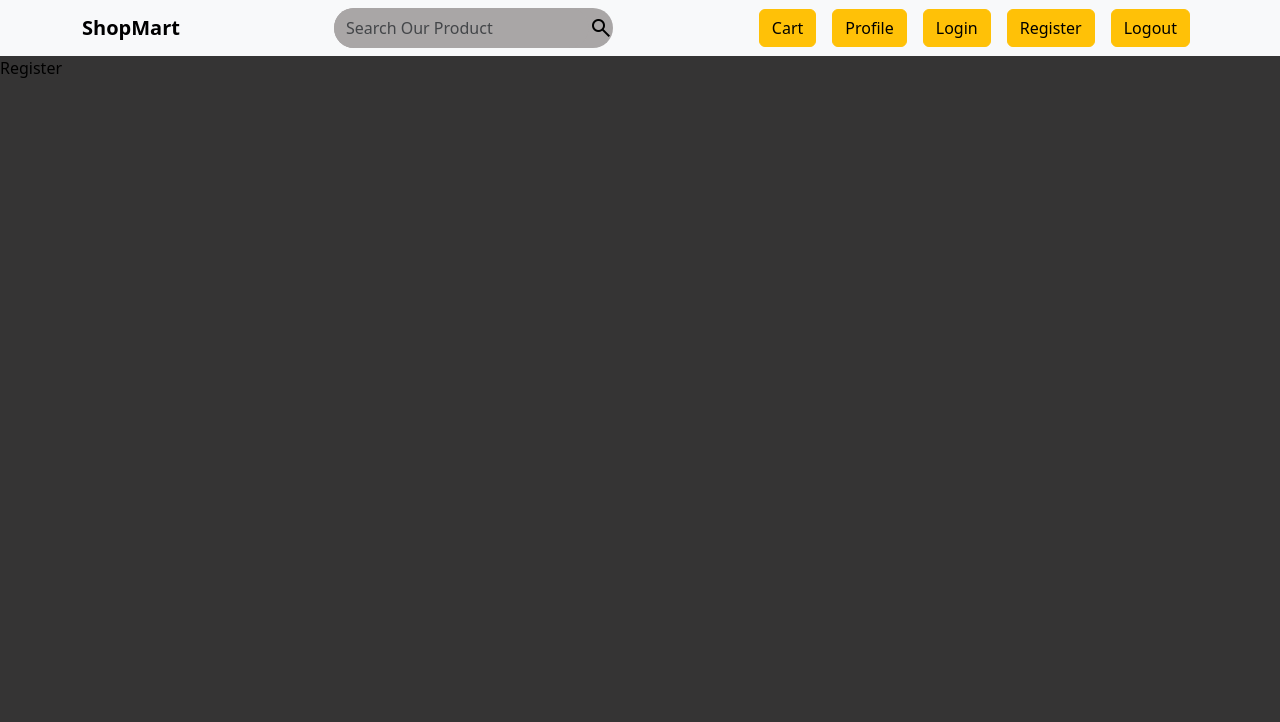
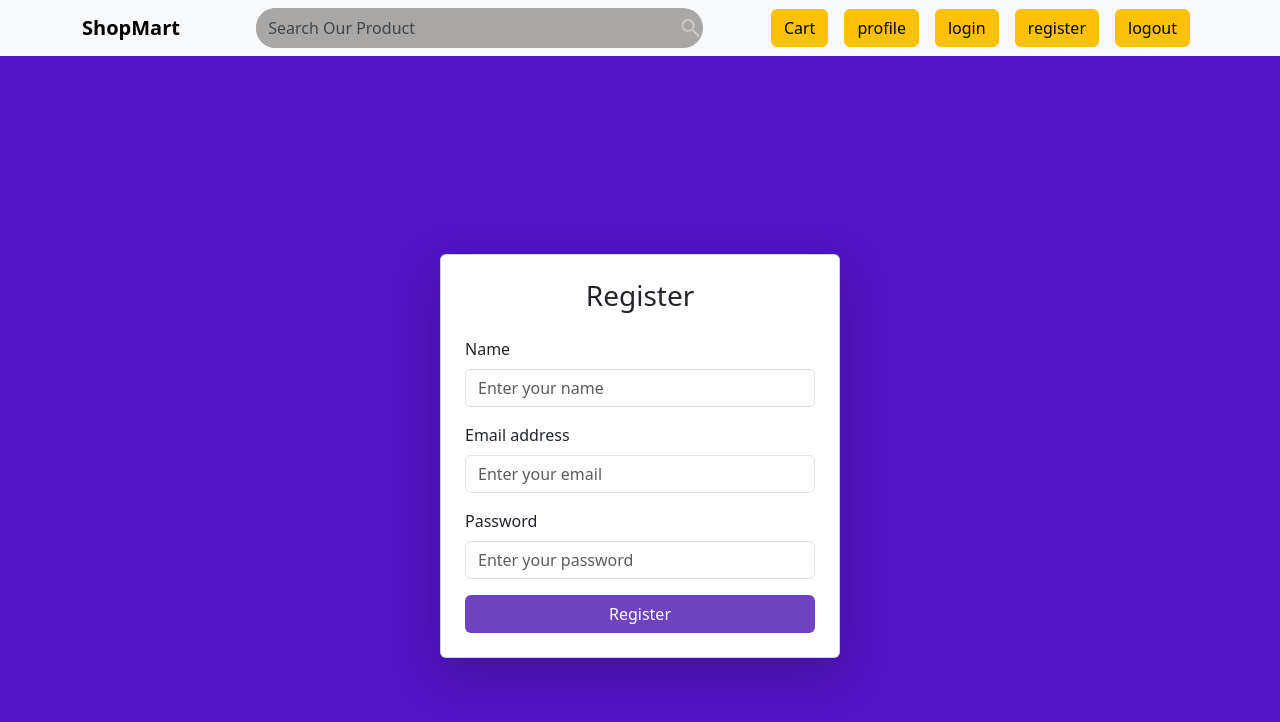
Before and after one commit to pratapsurya83084/mernStackproject, a React (Vite) app in the folder clientfront/ecom/: page /register in a window 1280 px wide. Shown: the top 722 px of the page. Built offline with nearby package versions, Linux system fonts and the light colour scheme; no server answers.

Commit message:
add api register /signup user

```diff
--- a/clientfront/ecom/package.json
+++ b/clientfront/ecom/package.json
@@ -15,7 +15,8 @@
     "font-awesome": "^4.7.0",
     "react": "^18.3.1",
     "react-dom": "^18.3.1",
-    "react-router-dom": "^7.0.2"
+    "react-router-dom": "^7.0.2",
+    "react-toastify": "^10.0.6"
   },
   "devDependencies": {
     "@eslint/js": "^9.15.0",
--- a/clientfront/ecom/src/App.jsx
+++ b/clientfront/ecom/src/App.jsx
@@ -17,10 +17,10 @@ function App() {
           <Route path="/" element={<ShowProducts />} />
 
           <Route path="/productDetailpage/:id" element={<SinglepageProd />} />
-          <Route path="/product/search/:searchTerm" element={<SearchProduct />} />
+          <Route path="/product/search/:Term" element={<SearchProduct />} />
+          <Route path="/login" element={<Login />} />
+          <Route path="/register" element={<Register />} />
 
-          <Route path="/register" element={<Register />} />
-          <Route path="/login" element={<Login />} />
 
         </Routes>
       </Router>
--- a/clientfront/ecom/src/component/Navbar.jsx
+++ b/clientfront/ecom/src/component/Navbar.jsx
@@ -9,7 +9,8 @@ const Navbar = () => {
   // Submit handler for form submission
   const SubmitHandler = (e) => {
     e.preventDefault();
-    if (searchTerm.trim()) { // Prevent submitting empty searches
+    if (searchTerm.trim()) {
+      // Prevent submitting empty searches
       navigate(`/product/search/${searchTerm}`);
     }
   };
@@ -49,11 +50,27 @@ const Navbar = () => {
 
           {/* Large Screen Buttons */}
           <div className="d-none d-lg-flex align-items-center">
-            <button className="btn btn-warning mx-2">Cart</button>
-            <button className="btn btn-warning mx-2">Profile</button>
-            <button className="btn btn-warning mx-2">Login</button>
-            <button className="btn btn-warning mx-2">Register</button>
-            <button className="btn btn-warning mx-2">Logout</button>
+            <Link to={"/cart"}>
+              {" "}
+              <button className="btn btn-warning mx-2">Cart</button>
+            </Link>
+            <Link to={"/profile"}>
+              {" "}
+              <button className="btn btn-warning mx-2">profile</button>
+            </Link>
+            <Link to={"/login"}>
+              {" "}
+              <button className="btn btn-warning mx-2">login</button>
+            </Link>
+            <Link to={"/register"}>
+              {" "}
+              <button className="btn btn-warning mx-2">register</button>
+            </Link>
+{/*
+            <Link to={"/login"}> */}
+              {" "}
+              <button className="btn btn-warning mx-2">logout</button>
+            {/* </Link> */}
           </div>
 
           {/* Toggler (Small Screen) */}
--- /dev/null
+++ b/clientfront/ecom/src/component/product/UserReviews.jsx
@@ -0,0 +1,86 @@
+import React from 'react'
+
+
+
+const reviews = [
+    {
+      id: 1,
+      profileImg: "https://via.placeholder.com/50",
+      username: "John Doe",
+      rating: 5,
+      date: "2024-12-05",
+      time: "10:30 AM",
+      description: "This product is amazing! Highly recommend to everyone.",
+    },
+    {
+      id: 2,
+      profileImg:
+      "https://via.placeholder.com/50",
+      username: "Jane Smith",
+      rating: 4,
+      date: "2024-12-04",
+      time: "02:15 PM",
+      description: "Good product, but the delivery took too long.",
+    },
+    {
+      id: 3,
+      profileImg: "https://via.placeholder.com/50",
+      username: "Alex Brown",
+      rating: 3,
+      date: "2024-12-03",
+      time: "08:45 AM",
+      description: "Average product, met my expectations but nothing exceptional.",
+    },
+  ];
+
+const UserReviews = () => {
+
+
+
+
+    const renderStars = (rating) => {
+        const stars = [];
+        for (let i = 1; i <= 5; i++) {
+          stars.push(
+            <i
+              key={i}
+              className={`bi ${i <= rating ? "bi-star-fill text-warning" : "bi-star"}`}
+            ></i>
+          );
+        }
+        return stars;
+      };
+
+      return (
+        <div className="container mt-5">
+      {/* <h1 className="text-center mb-4">Product Reviews</h1> */}
+      {reviews.map((review) => (
+        <div className="card mb-3 shadow-sm" key={review.id}>
+          <div className="card-body d-flex align-items-start">
+            <img
+              src={review.profileImg}
+              alt="profile"
+              className="rounded-circle me-3"
+              width="60"
+              height="60"
+            />
+            <div>
+              <h5 className="card-title">{review.username}</h5>
+              <small className="text-muted">
+                {review.date} at {review.time}
+              </small>
+              <div className="mt-2 mb-2">{renderStars(review.rating)}</div>
+              <p className="card-text">{review.description}</p>
+            </div>
+          </div>
+
+        </div>
+
+      ))}
+
+
+    </div>
+      );
+}
+
+export default UserReviews
--- a/clientfront/ecom/src/component/user/Login.jsx
+++ b/clientfront/ecom/src/component/user/Login.jsx
@@ -1,11 +1,91 @@
-import React from 'react'
+import React, { useState, useContext } from "react";
+import AppContext from "../../context/AppContext";
+import { ToastContainer, toast } from "react-toastify";
+import "react-toastify/dist/ReactToastify.css";
+const Login = () => {
+  const { loginUser } = useContext(AppContext);
 
-const Login = () => {
+  const [email, setEmail] = useState("");
+  const [password, setPassword] = useState("");
+
+  const handleSubmit = (e) => {
+    e.preventDefault();
+
+    try {
+      // console.log("Email:", email, "Password:", password);
+      // Add your login logic here
+      loginUser(email, password);
+
+
+    } catch (error) {
+      console.log("technically issue : ",error)
+    }
+  };
+
   return (
-    <div>
-      Login
+    <div className="container d-flex justify-content-center align-items-center vh-100">
+     {/* Toast Container */}
+     {/* <ToastContainer /> */}
+      <div
+        className="card p-4 shadow-lg"
+        style={{ maxWidth: "400px", width: "100%" }}
+      >
+        <h3 className="text-center mb-4">Login</h3>
+        <form onSubmit={handleSubmit}>
+          <div className="mb-3">
+            <label htmlFor="email" className="form-label">
+              Email address
+            </label>
+            <input
+              type="email"
+              className="form-control"
+              id="email"
+              placeholder="Enter your email"
+              value={email}
+              onChange={(e) => setEmail(e.target.value)}
+              required
+            />
+          </div>
+          <div className="mb-3">
+            <label htmlFor="password" className="form-label">
+              Password
+            </label>
+            <input
+              type="password"
+              className="form-control"
+              id="password"
+              placeholder="Enter your password"
+              value={password}
+              onChange={(e) => setPassword(e.target.value)}
+              required
+            />
+          </div>
+
+          <div className="forgot-pass">
+            <li
+              className=""
+              style={{
+                listStyle: "none",
+                float: "right",
+                padding: "5px",
+                cursor: "pointer",
+              }}
+            >
+              Forgot Password
+            </li>
+          </div>
+
+          <button
+            type="submit"
+            className="btn btn-purple  w-100"
+            style={{ marginTop: "20px" }}
+          >
+            Login
+          </button>
+        </form>
+      </div>
     </div>
-  )
-}
+  );
+};
 
-export default Login
+export default Login;
--- a/clientfront/ecom/src/component/user/Register.jsx
+++ b/clientfront/ecom/src/component/user/Register.jsx
@@ -1,11 +1,117 @@
-import React from 'react'
+import React, { useState, useContext } from "react";
+import AppContext from "../../context/AppContext";
+import { ToastContainer, toast } from "react-toastify";
+import "react-toastify/dist/ReactToastify.css";
+import {useNavigate} from 'react-router-dom'
+const Register = () => {
+  const navigate = useNavigate(); // UseNavigate hook to navigate to login page after successful registration
 
-const Register = () => {
+  const [formdata, setFormdata] = useState({
+    name: "",
+    email: "",
+    password: "",
+  });
+  const [error, setError] = useState(""); // State to store error message
+
+  const { registerUser } = useContext(AppContext);
+
+  const { name, email, password } = formdata;
+
+  const onchangeHandler = (e) => {
+    const { name, value } = e.target;
+    setFormdata({ ...formdata, [name]: value });
+  };
+
+  const handleSubmit = async (e) => {
+    e.preventDefault();
+    try {
+      await registerUser(name, email, password);
+
+      setError(""); // Clear error if the request is successful
+      //
+    toast.success("Successfully registered", {
+      position: "top-right",
+      autoClose: 3000,
+      hideProgressBar: false,
+      closeOnClick: true,
+      pauseOnHover: true,
+      draggable: true,
+      progress: undefined,
+    }); // Show success toast
+    navigate('/login')
+    } catch (err) {
+      if (err.response && err.response.data && err.response.data.message) {
+        setError(err.response.data.message); // Set error message from the response
+      } else {
+        setError("An unexpected error occurred. Please try again.");
+      }
+    }
+  };
+
   return (
-    <div>
-      Register
+    <div className="container d-flex justify-content-center align-items-center vh-100">
+        <ToastContainer />
+      <div
+        className="card p-4 shadow-lg"
+        style={{ maxWidth: "400px", width: "100%" }}
+      >
+        <h3 className="text-center mb-4">Register</h3>
+
+        {error && <div className="alert alert-danger">{error}</div>} {/* Display error message */}
+
+        <form onSubmit={handleSubmit}>
+          <div className="mb-3">
+            <label htmlFor="name" className="form-label">
+              Name
+            </label>
+            <input
+              type="text"
+              className="form-control"
+              id="name"
+              name="name"
+              placeholder="Enter your name"
+              value={name}
+              onChange={onchangeHandler}
+              required
+            />
+          </div>
+          <div className="mb-3">
+            <label htmlFor="email" className="form-label">
+              Email address
+            </label>
+            <input
+              type="email"
+              className="form-control"
+              id="email"
+              name="email"
+              placeholder="Enter your email"
+              value={email}
+              onChange={onchangeHandler}
+              required
+            />
+          </div>
+          <div className="mb-3">
+            <label htmlFor="password" className="form-label">
+              Password
+            </label>
+            <input
+              type="password"
+              className="form-control"
+              id="password"
+              name="password"
+              placeholder="Enter your password"
+              value={password}
+              onChange={onchangeHandler}
+              required
+            />
+          </div>
+          <button  type="submit" className="btn btn-purple w-100">
+            Register
+          </button>
+        </form>
+      </div>
     </div>
-  )
-}
+  );
+};
 
-export default Register
+export default Register;
--- a/clientfront/ecom/src/index.css
+++ b/clientfront/ecom/src/index.css
@@ -1,12 +1,17 @@
 body{
-  background-color:rgb(53, 52, 52);
-  color: black;
+  background-color:rgb(82, 20, 197);
+  color: rgb(204, 200, 200);
 user-select: none;
 }
 
 
 .btn-purple {
   background-color: #6f42c1; /* Purple color */
+  color: white;
+}
+
+.btn-purple:hover {
+  background-color: #6128ca; /* Purple color */
   color: white;
 }
 
@@ -19,7 +24,9 @@ user-select: none;
   right: -100%; /* Hidden offscreen initially */
   height: 100%;
   width: 300px;
-  background-color: #f8f9fa; /* Light background */
+
+  background-color: #f8f9fa;
+  /* Light background */
   box-shadow: -2px 0 5px rgba(0, 0, 0, 0.1);
   transition: right 0.3s ease-in-out;
   padding: 1rem;
@@ -54,7 +61,8 @@ user-select: none;
 }
 
 .custom-toggler .navbar-toggler-icon {
-  background-color: white; /* Set the icon (bars) to white for contrast */
+  background-color: white;
+   /* Set the icon (bars) to white for contrast */
 }
 
 /* searchbar */
@@ -66,6 +74,8 @@ user-select: none;
   border: none;
   background-color: rgb(169, 166, 166);
   border-radius:50px ;
+ height: 40%;
+ width: 40%;
   -webkit-border-radius:50px ;
   -moz-border-radius:50px ;
   -ms-border-radius:50px ;
```
Also changed, not shown: clientfront/ecom/src/component/product/SearchProduct.jsx (+33 -31 lines), clientfront/ecom/src/component/product/SinglepageProd.jsx (+5 -2 lines), clientfront/ecom/src/context/AppState.jsx (+48 -3 lines), 1 other file (tests, documents, lock files or other folders).
